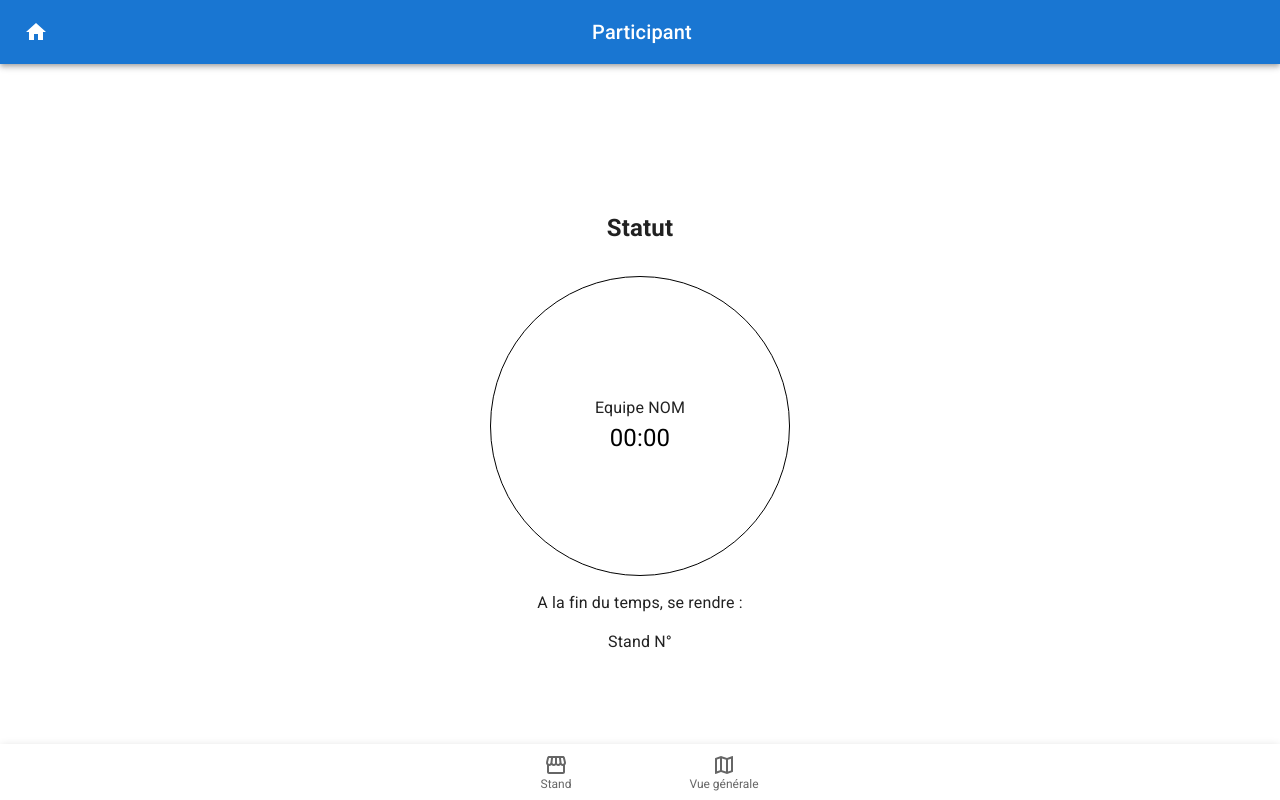
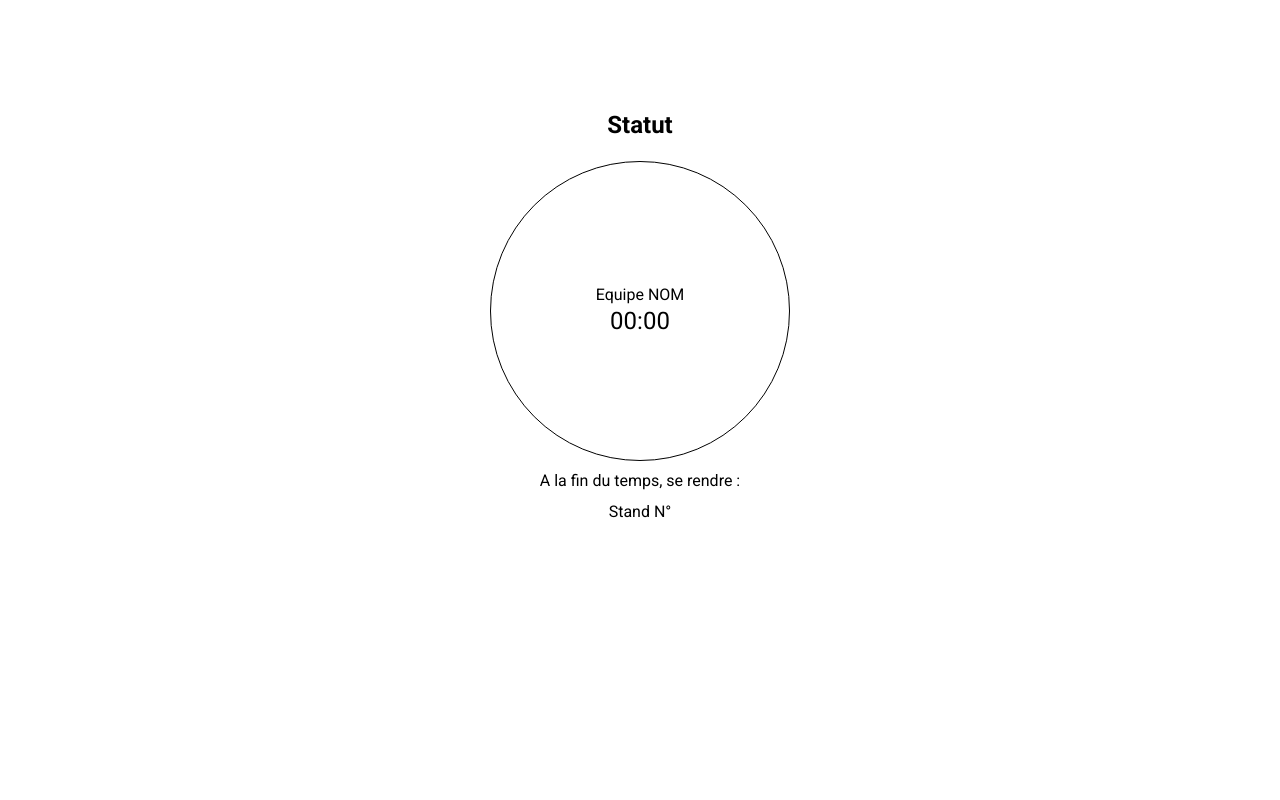
Before and after one commit to JoAnisky/rotation-app-frontend, a React (Vite) app: page /participant in a window 1280 px wide. Built offline with nearby package versions, Linux system fonts and the light colour scheme; no server answers.

Commit message:
standName on props and container for center content

```diff
--- a/src/pages/Stand.tsx
+++ b/src/pages/Stand.tsx
@@ -1,22 +1,27 @@
 import React from "react";
-import PagesContainer from "@/layouts/PageContainer";
 import Status from "@/components/Status";
-import { Box } from "@mui/material";
+import { Box, Container } from "@mui/material";
 import Stopwatch from "@/components/Timer/Stopwatch";
 
 interface StatusProps {
-  role: string;
-  standName: string | undefined;
-  handleChangeSelection?: () => void;
-  animatorStandSetted: boolean;
+  standName?: string | undefined;
 }
 
-const Stand: React.FC<StatusProps> = ({ role, standName, handleChangeSelection, animatorStandSetted }) => {
+const Stand: React.FC<StatusProps> = ({ standName }) => {
   return (
-    <PagesContainer
-      role={role}
-      handleChangeSelection={() => handleChangeSelection?.()}
-      animatorStandSetted={animatorStandSetted}
+    <Container
+      maxWidth="sm"
+      sx={{
+        marginTop: 2,
+        display: "flex",
+        flexDirection: "column",
+        alignItems: "center",
+        width: "85%",
+        p: 2,
+        height: "75vh",
+        justifyContent: "center",
+        gap: "10px"
+      }}
     >
       <Status />
       <h2>{standName}</h2>
@@ -29,7 +34,7 @@ const Stand: React.FC<StatusProps> = ({ role, standName, handleChangeSelection,
 
       <p>A la fin du temps, se rendre :</p>
       <Box>Stand N°</Box>
-    </PagesContainer>
+    </Container>
   );
 };
 
```
